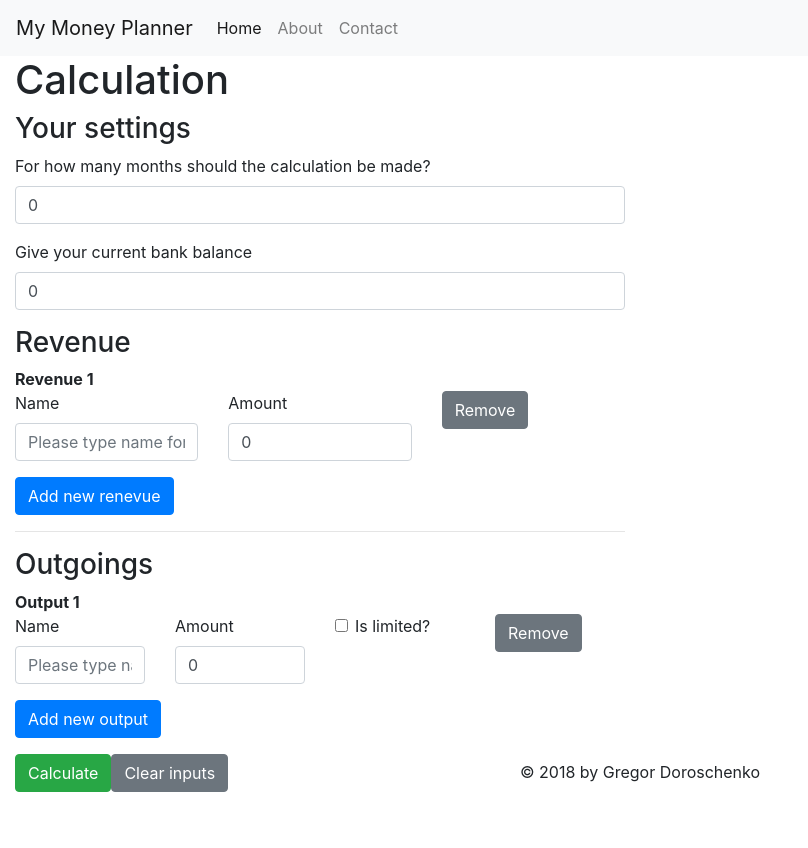
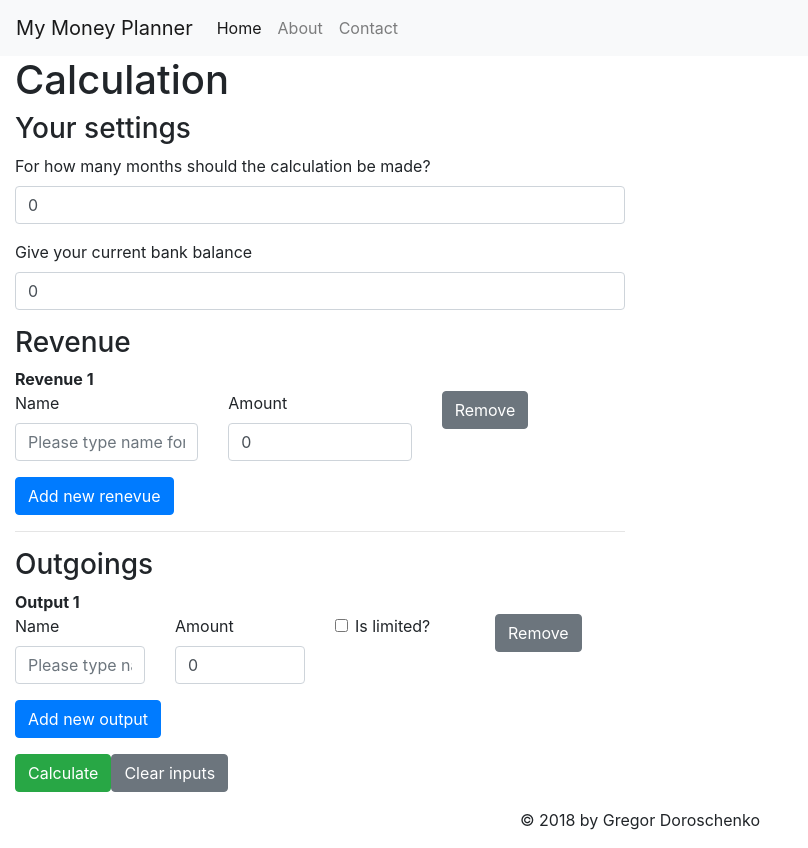
Before and after one commit to bublikxd/my-money-planner, an Angular app: page /home in a window 1280 px wide. Shown: the whole page, without its empty margins (0-808 px from the left). Before the commit the page ends 808 px from the top, so only its background shows below. Built offline with nearby package versions, Linux system fonts and the light colour scheme.

Commit message:
add class footer to footer div wrapper

```diff
--- a/src/app/footer/footer.component.html
+++ b/src/app/footer/footer.component.html
@@ -1,3 +1,3 @@
-<div class="fixed-bottom text-center">
-    <p>&copy; 2018 by Gregor Doroschenko</p>
+<div class="container-fluid footer">
+    <p class="text-center">&copy; 2018 by Gregor Doroschenko</p>
 </div>
```
